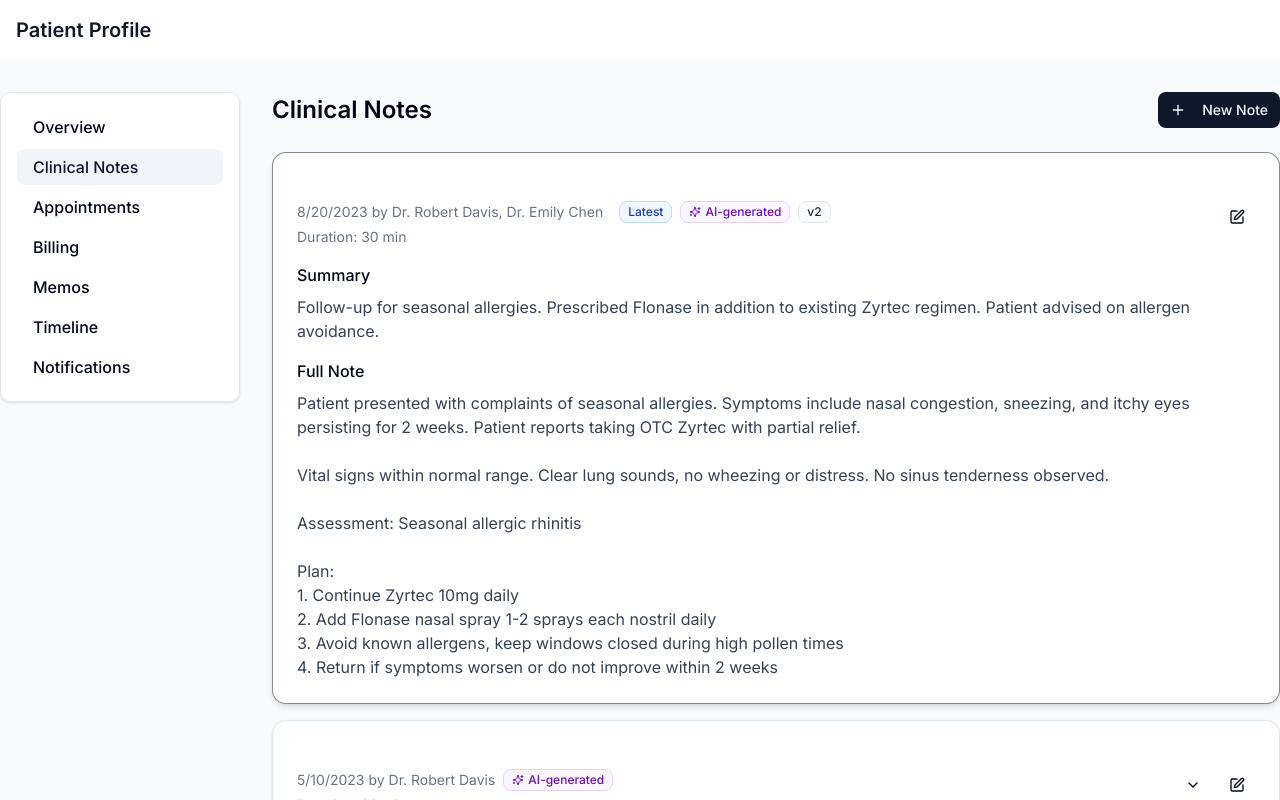
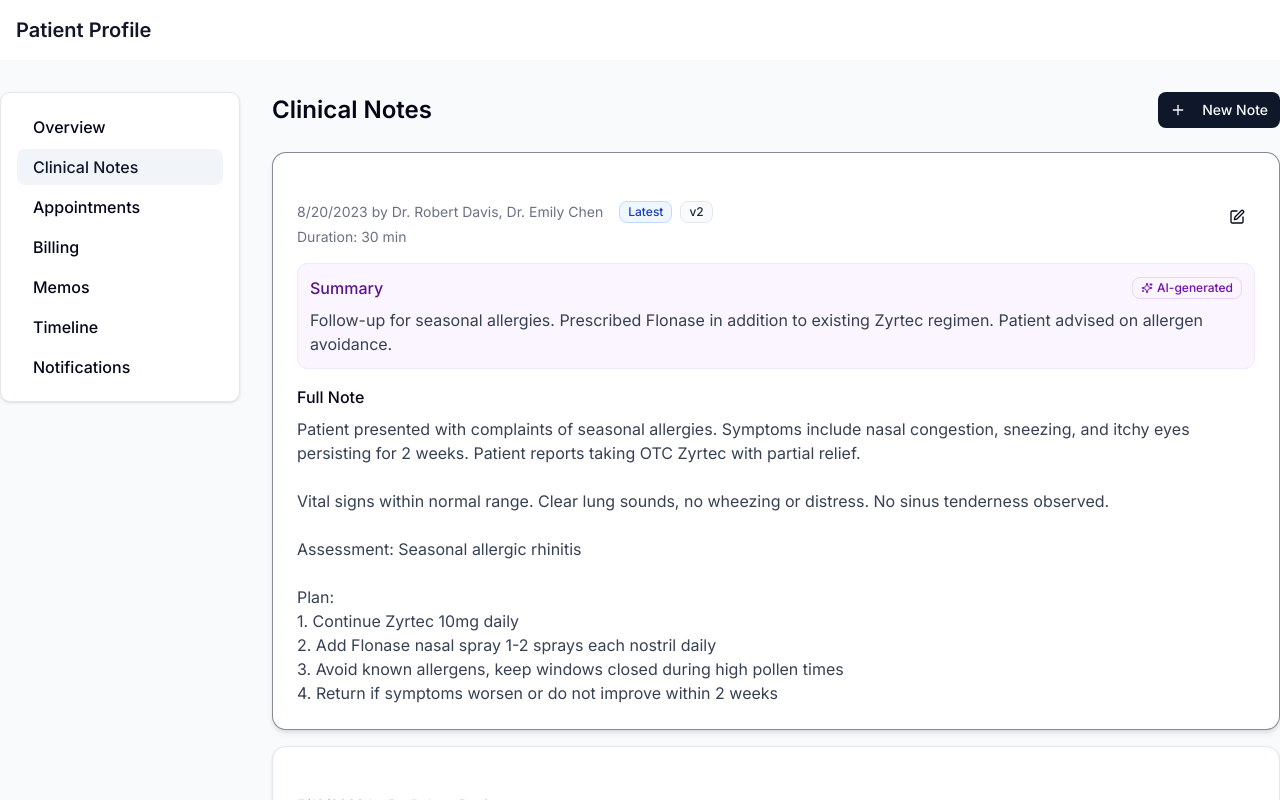
Before and after one commit to synsr/patient-profile, a Next.js app: page /patients/pt_5f8a92a3eb28c15dc7a9a3d1 in a window 1280 px wide. Both pictures are taken after a click on the button "Clinical Notes". Shown: the top 800 px of the page. Built offline with nearby package versions, Linux system fonts and the light colour scheme.

Commit message:
summary styles

```diff
--- a/src/components/tabs/ClinicalNotesTab.tsx
+++ b/src/components/tabs/ClinicalNotesTab.tsx
@@ -1,6 +1,6 @@
 import { usePatientNotes } from '@/lib/api/mockData';
+import { Skeleton } from '@/components/ui/skeleton';
 import { Card, CardContent } from '@/components/ui/card';
-import { Skeleton } from '@/components/ui/skeleton';
 import { Button } from '@/components/ui/button';
 import { ChevronDown, ChevronUp, Plus, Edit } from 'lucide-react';
 import { useState } from 'react';
@@ -61,7 +61,6 @@ export function ClinicalNotesTab({ id }: { id: string }) {
                           {note.providerNames.join(', ')}
                         </span>
                         {isLatest && <LatestBadge className='ml-2' />}
-                        {note.aiGenerated && <AIGeneratedBadge />}
                         {note.version > 1 && <VersionBadge version={note.version} />}
                       </div>
                       <div className='text-sm text-gray-500'>
@@ -85,8 +84,23 @@ export function ClinicalNotesTab({ id }: { id: string }) {
                   </div>
 
                   {/* Summary Section - Always visible */}
-                  <div className='space-y-2'>
-                    <h3 className='font-medium'>Summary</h3>
+                  <div
+                    className={cn(
+                      'space-y-2 rounded-lg p-3',
+                      note.aiGenerated
+                        ? 'bg-purple-50 border border-purple-100'
+                        : 'border border-gray-200'
+                    )}>
+                    <div className='flex items-center justify-between'>
+                      <h3
+                        className={cn(
+                          'font-medium',
+                          note.aiGenerated ? 'text-purple-900' : 'text-gray-900'
+                        )}>
+                        Summary
+                      </h3>
+                      {note.aiGenerated && <AIGeneratedBadge />}
+                    </div>
                     <p className='text-gray-700'>{note.summary}</p>
                   </div>
 
```
